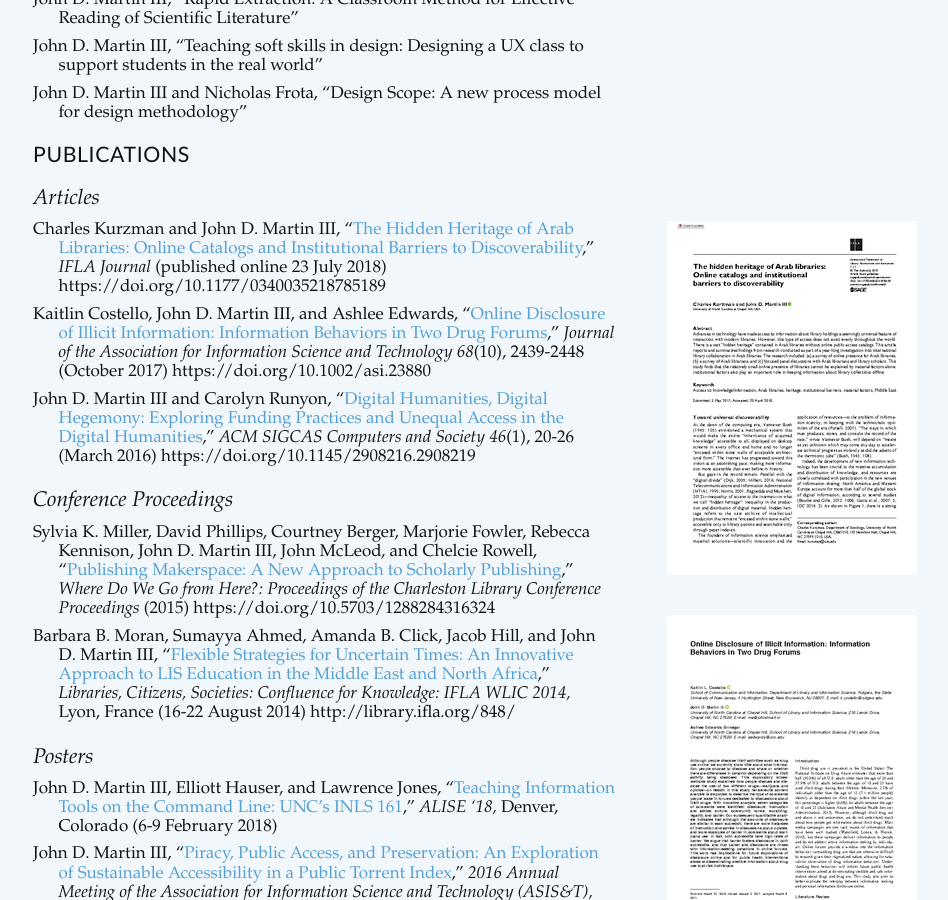
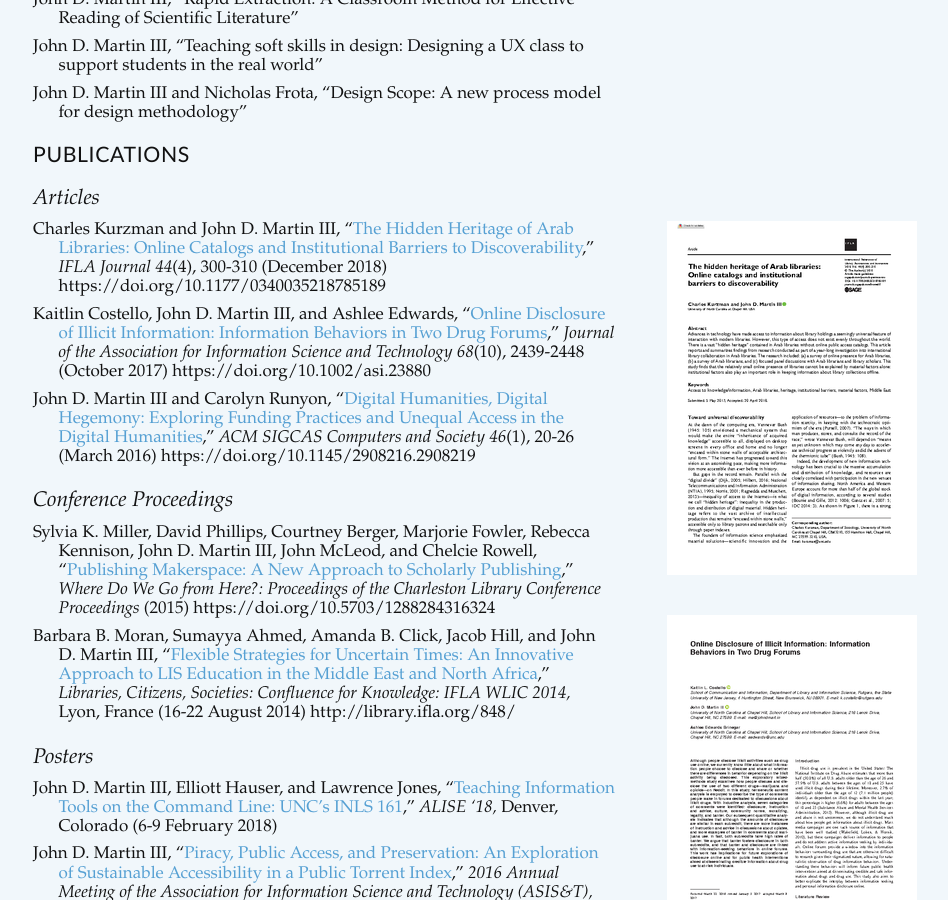
Before and after one commit to jdmar3/jdmar3.github.io, a Jekyll site: the page built from cv/index.md, in a window 1280 px wide and 900 px high, scrolled down 1268 px. Shown: the whole window, without its empty margins (47-995 px from the left). Built offline with Jekyll 4.4.1, drawn with Linux system fonts in a browser that asks for light colours; some web fonts are replaced; Markdown is read by kramdown in place of the engine named in the settings.

```diff
--- a/_config.yml
+++ b/_config.yml
@@ -11,7 +11,7 @@ onion: "http://evpoyeb3anapeyrt.onion"
 
 name: jdmar3
 
-badge: scarf.jpg # this file should be located under /assets/img/
+badge: face.jpg # this file should be located under /assets/img/
 
 google_analytics: UA-91043800-1 # https://desiredpersona.com/google-analytics-jekyll/
 
--- a/cv/index.md
+++ b/cv/index.md
@@ -65,7 +65,7 @@ PhD candidate in the School of Information and Library Science at the University
 
 ## Articles
 
-- Charles Kurzman and John D. Martin III, {% marginnote 'hidden-heritage' '<a href="/published/Kurzman-and-Martin-2018-IFLAJ.pdf"><img src="/published/Kurzman-and-Martin-2018-IFLAJ.png" /></a>' %} "[The Hidden Heritage of Arab Libraries: Online Catalogs and Institutional Barriers to Discoverability](/published/Kurzman-and-Martin-2018-IFLAJ.pdf)," *IFLA Journal* (published online 23 July 2018) https://doi.org/10.1177/0340035218785189
+- Charles Kurzman and John D. Martin III, {% marginnote 'hidden-heritage' '<a href="/published/Kurzman-and-Martin-2018-IFLAJ.pdf"><img src="/published/Kurzman-and-Martin-2018-IFLAJ.png" /></a>' %} "[The Hidden Heritage of Arab Libraries: Online Catalogs and Institutional Barriers to Discoverability](/published/Kurzman-and-Martin-2018-IFLAJ.pdf)," *IFLA Journal 44*(4), 300-310 (December 2018) https://doi.org/10.1177/0340035218785189
 - Kaitlin Costello, John D. Martin III, and Ashlee Edwards, {% marginnote 'disclosure' '<a href="/published/Costello-et-al-2017-Disclosure-JASIST.pdf"><img src="/published/Costello-et-al-2017-Disclosure-JASIST.png" /></a>' %} "[Online Disclosure of Illicit Information: Information Behaviors in Two Drug Forums](/published/Costello-et-al-2017-Disclosure-JASIST.pdf)," *Journal of the Association for Information Science and Technology 68*(10), 2439-2448 (October 2017) https://doi.org/10.1002/asi.23880
 - John D. Martin III and Carolyn Runyon, {% marginnote 'hegemony' '<a href="/published/Martin-and-Runyon-2016-Digital-hegemony-ACM-SIGCAS.pdf"><img src="/published/Martin-and-Runyon-2016-Digital-hegemony-ACM-SIGCAS.png" /></a>' %} "[Digital Humanities, Digital Hegemony: Exploring Funding Practices and Unequal Access in the Digital Humanities](/published/Martin-and-Runyon-2016-Digital-hegemony-ACM-SIGCAS.pdf)," *ACM SIGCAS Computers and Society 46*(1), 20-26 (March 2016) https://doi.org/10.1145/2908216.2908219
 
```
Also changed, not shown: assets/img/face.jpg (added), published/Kurzman-and-Martin-2018-IFLAJ.png, 1 other file.
